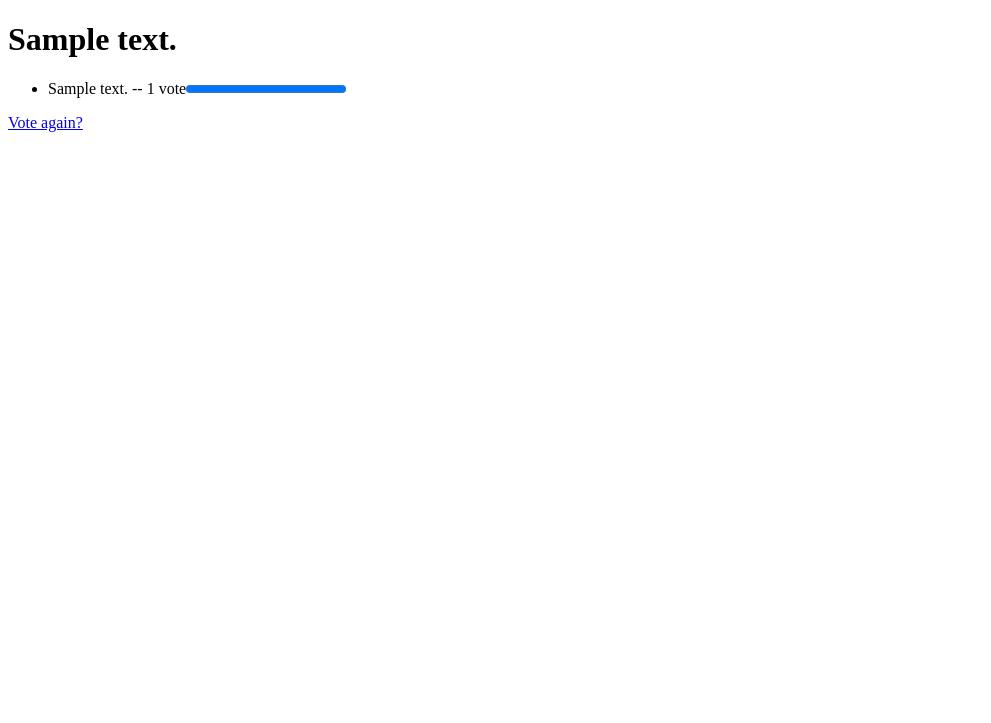
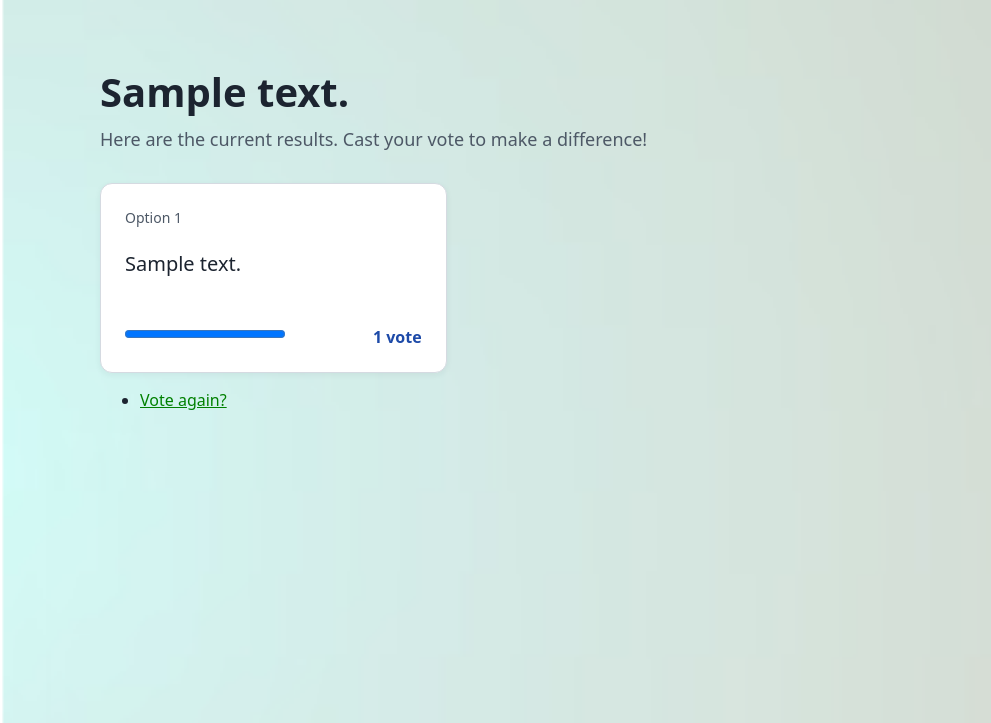
Before and after one commit to joseluisrg/polls-alpha, a Django app: page /polls/1/results/ in a window 1280 px wide. Shown: the top 723 px of the page, without its empty margins (0-991 px from the left). Run offline with Django 5.2, Linux system fonts and the light colour scheme; tables that the repository leaves empty hold one stand-in row (values such as "Sample post").

Commit message:
Adding better styles using Valeria's card styles. Using static references.

```diff
--- a/mysite/polls/static/polls/style.css
+++ b/mysite/polls/static/polls/style.css
@@ -6,3 +6,67 @@ body {
     background: white url("images/background.png") no-repeat ;
     background-size: cover;
 }
+
+/* ---------- Tiles (Valeria) ---------- */
+
+.page {
+    max-width: 1080px;
+    margin: 0 auto;
+    padding: 56px 24px;
+    color: #1C2430;
+    font-family: system-ui, sans-serif;
+}
+.page h1 {
+    margin: 0 0 8px;
+    font-size: 40px;
+}
+.intro {
+    margin: 0 0 32px;
+    font-size: 18px;
+    color: #4D5866;
+}
+.tiles {
+    display: grid;
+    grid-template-columns:
+        repeat(auto-fill, minmax(280px, 1fr));
+    gap: 20px;
+}
+.tile {
+    display: flex;
+    flex-direction: column;
+    gap: 16px;
+    min-height: 190px;
+    box-sizing: border-box;
+    padding: 24px;
+    background: #fff;
+    border: 1px solid #D5DAE1;
+    border-radius: 12px;
+    box-shadow: 0 2px 6px rgba(28, 36, 48, .06);
+    color: #1C2430;
+    text-decoration: none;
+}
+.tile:hover {
+    border-color: #2457C5;
+}
+.top {
+    min-height: 26px;
+    font-size: 14px;
+    color: #4D5866;
+}
+.tile h2 {
+    flex-grow: 1;
+    margin: 0;
+    font-size: 20px;
+    font-weight: 500;
+    line-height: 1.4;
+    overflow-wrap: anywhere;
+}
+.info {
+    display: flex;
+    justify-content: space-between;
+    color: #4D5866;
+}
+.vote {
+    color: #1D4AA8;
+    font-weight: 600;
+}
--- a/mysite/polls/templates/polls/results.html
+++ b/mysite/polls/templates/polls/results.html
@@ -1,20 +1,31 @@
+{% load static %}
 <!DOCTYPE html>
 <html>
 <head>
     <meta charset="utf-8">
     <title>{{ question.question_text }} - Results</title>
+    <link rel="stylesheet" href="{% static 'polls/style.css' %}">
 </head>
 <body>
-
-<h1>{{ question.question_text }}</h1>
-
-<ul>
-{% for choice in question.choice_set.all %}
-    <li>{{ choice.choice_text }} -- {{ choice.votes }} vote{{ choice.votes|pluralize }}<progress id="file" value="{{ choice.votes }}" max="{{ question.top_choice_votes }}"></progress></li>
-{% endfor %}
-</ul>
-
-<a href="{% url 'polls:detail' question.id %}">Vote again?</a>
+<div class="page">
+    <h1>{{ question.question_text }}</h1>
+    <p class="intro">Here are the current results. Cast your vote to make a difference!</p>
+    <div class="tiles">
+        {% for choice in question.choice_set.all %}
+        <div class="tile">
+            <div class="top">Option {{ forloop.counter }}</div>
+            <h2>{{ choice.choice_text }}</h2>
+            <div class="info">
+                <progress value="{{ choice.votes }}" max="{{ question.top_choice_votes }}"></progress>
+                <span class="vote">{{ choice.votes }} vote{{ choice.votes|pluralize }}</span>
+            </div>
+        </div>
+        {% endfor %}
+    </div>
+    <ul>
+        <li><a href="{% url 'polls:detail' question.id %}">Vote again?</a></li>
+    </ul>
+</div>
 
 </body>
 </html>
```
